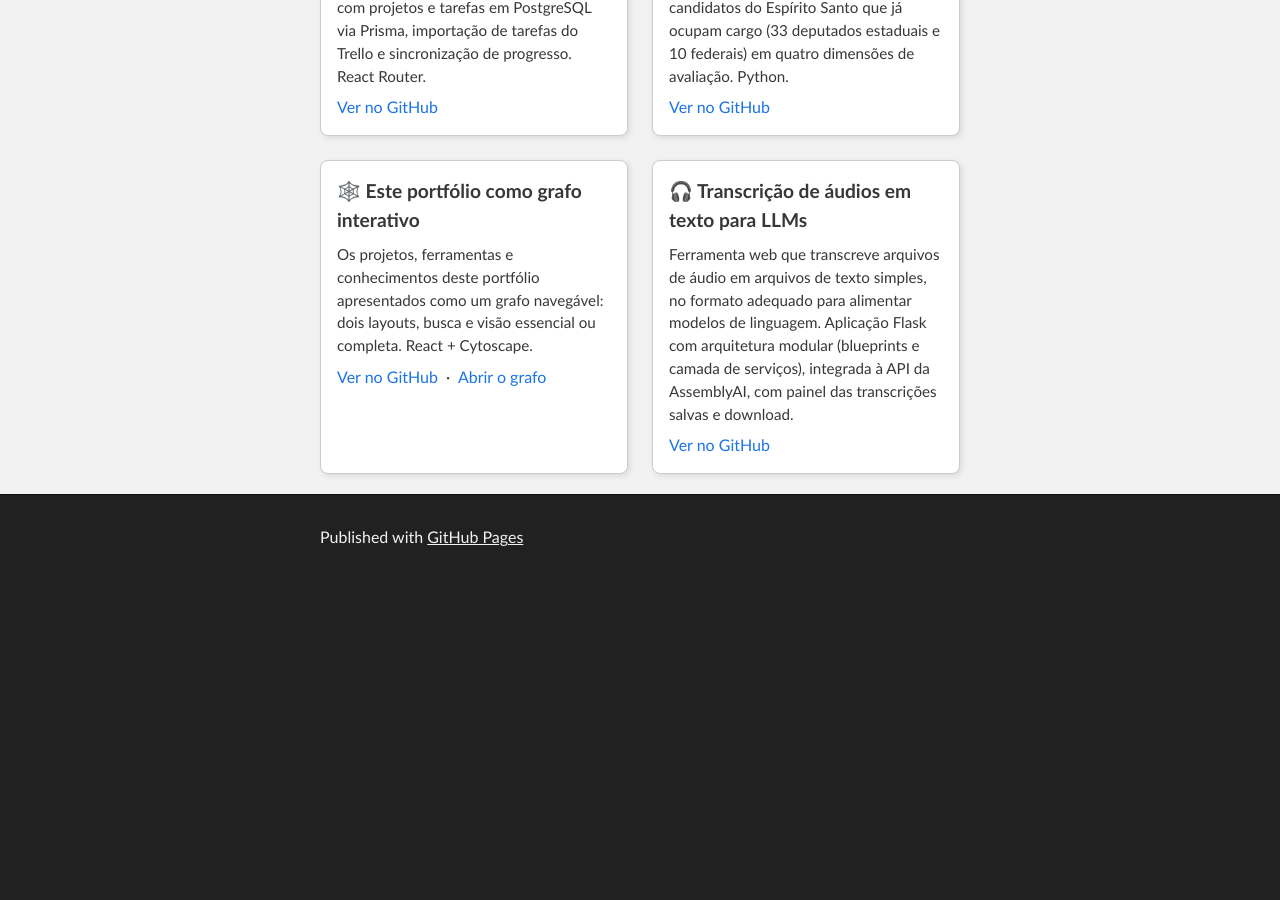
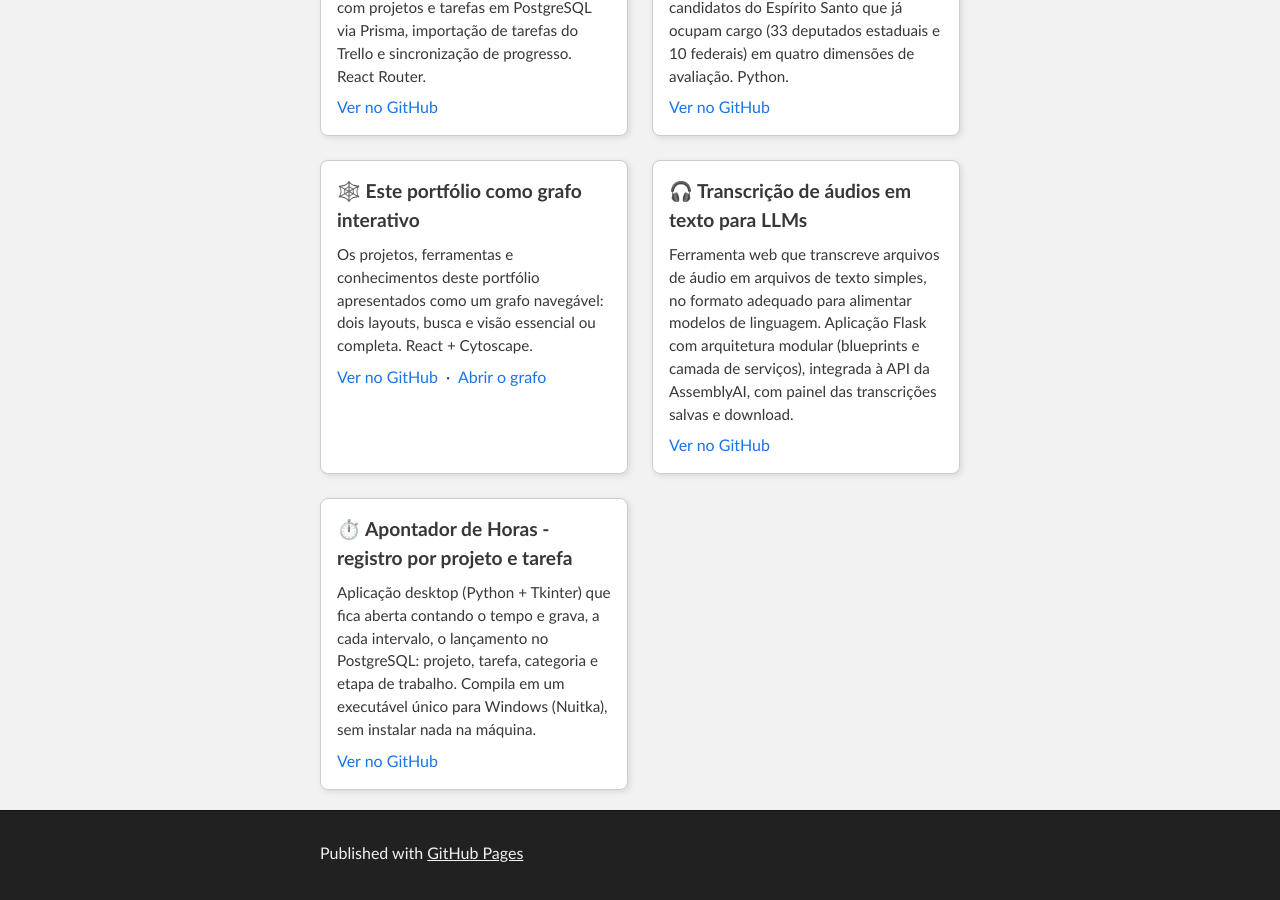
Before and after one commit to bbrunossf/bbrunossf.github.io, a Jekyll site: the page built from index.md, in a window 1280 px wide and 900 px high, scrolled down 2354 px. Built offline with Jekyll 4.4.1, drawn with Linux system fonts in a browser that asks for light colours; before the commit the page ends 2938 px from its top, so only the background shows below that.

Commit message:
Adiciona card do Apontador de Horas (registro de horas em app desktop Python)

```diff
--- a/index.md
+++ b/index.md
@@ -190,4 +190,14 @@ permalink: /
     </div>
     <a class="card-link" href="https://github.com/bbrunossf/flask-audio-transcription" target="_blank">Ver no GitHub</a>
   </div>
+
+  <div class="card">
+    <div class="card-title">⏱️ Apontador de Horas - registro por projeto e tarefa</div>
+    <div class="card-desc">
+      Aplicação desktop (Python + Tkinter) que fica aberta contando o tempo e grava, a cada
+      intervalo, o lançamento no PostgreSQL: projeto, tarefa, categoria e etapa de trabalho.
+      Compila em um executável único para Windows (Nuitka), sem instalar nada na máquina.
+    </div>
+    <a class="card-link" href="https://github.com/bbrunossf/apontador-de-horas" target="_blank">Ver no GitHub</a>
+  </div>
 </div>
```
